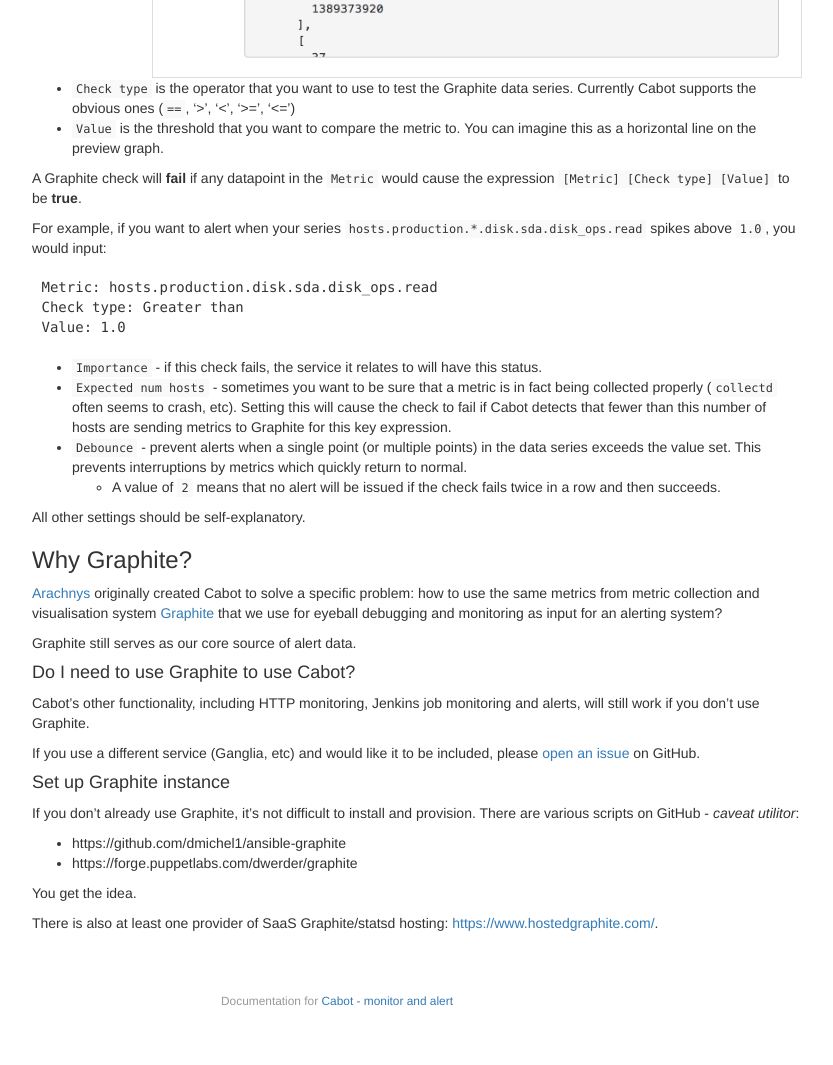
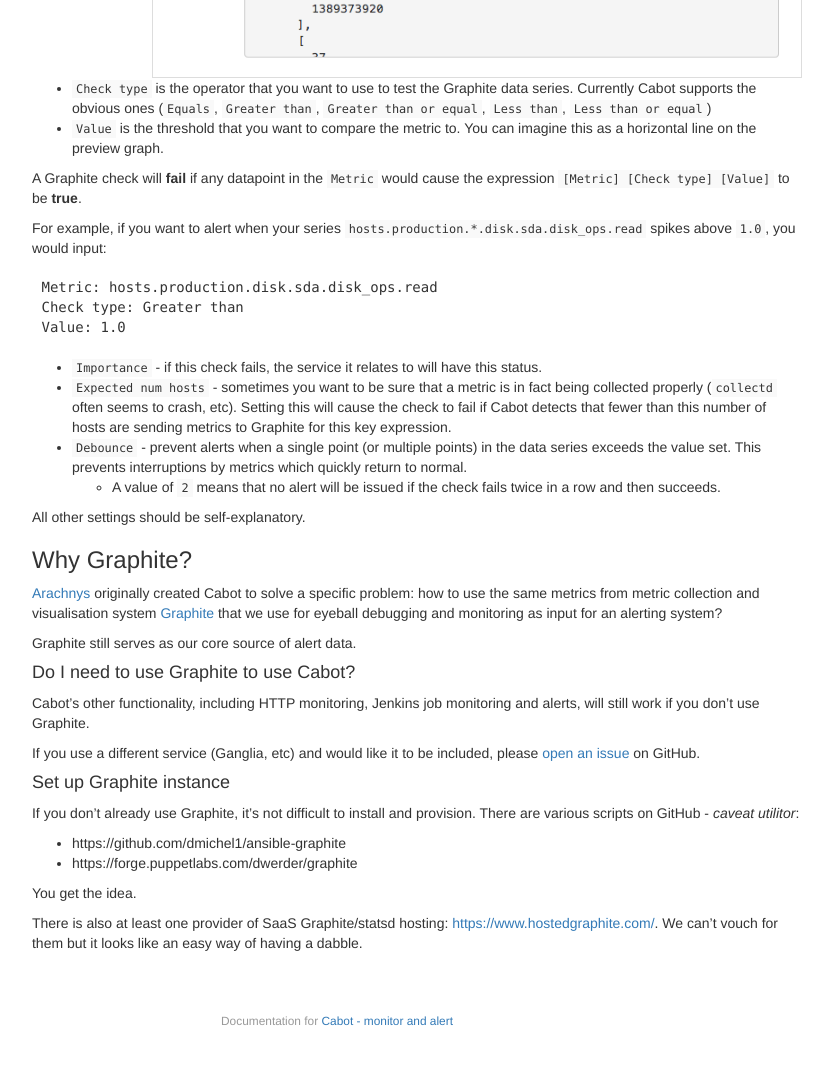
Before and after one commit to arachnys/cabot, a Jekyll site: the page built from _posts/2014-01-08-graphite-checks.md, in a window 1280 px wide and 1400 px high, scrolled down 808 px. Shown: the part 320-1385 px from the top of the window, without its empty margins (303-1136 px from the left). Built offline with Jekyll 4.4.1, drawn with Linux system fonts in a browser that asks for light colours; nearby versions of some CDN libraries; Markdown is read by kramdown in place of the engine named in the settings.

Commit message:
Update graphite checks

```diff
--- a/_posts/2014-01-08-graphite-checks.md
+++ b/_posts/2014-01-08-graphite-checks.md
@@ -17,7 +17,7 @@
     *   You can also use more complex expressions, such as `avg(series.*.value)` or `sum(host1.value,host2.value)`
     *   As you type, Cabot will attempt to validate your expression against the server and will show a preview of the raw data feed:
         *   ![Graphite metric preview](/images/graphite-metric-preview.png)
-*   `Check type` is the operator that you want to use to test the Graphite data series. Currently Cabot supports the obvious ones (`==`, '>', '<', '>=', '<=')
+*   `Check type` is the operator that you want to use to test the Graphite data series. Currently Cabot supports the obvious ones (`Equals`, `Greater than`, `Greater than or equal`, `Less than`, `Less than or equal`)
 *   `Value` is the threshold that you want to compare the metric to. You can imagine this as a horizontal line on the preview graph.
 
 A Graphite check will **fail** if any datapoint in the `Metric` would cause the expression `[Metric] [Check type] [Value]` to be **true**.
@@ -56,4 +56,4 @@
 
 You get the idea.
 
-There is also at least one provider of SaaS Graphite/statsd hosting: [https://www.hostedgraphite.com/](https://www.hostedgraphite.com/).
+There is also at least one provider of SaaS Graphite/statsd hosting: [https://www.hostedgraphite.com/](https://www.hostedgraphite.com/). We can't vouch for them but it looks like an easy way of having a dabble.
```
